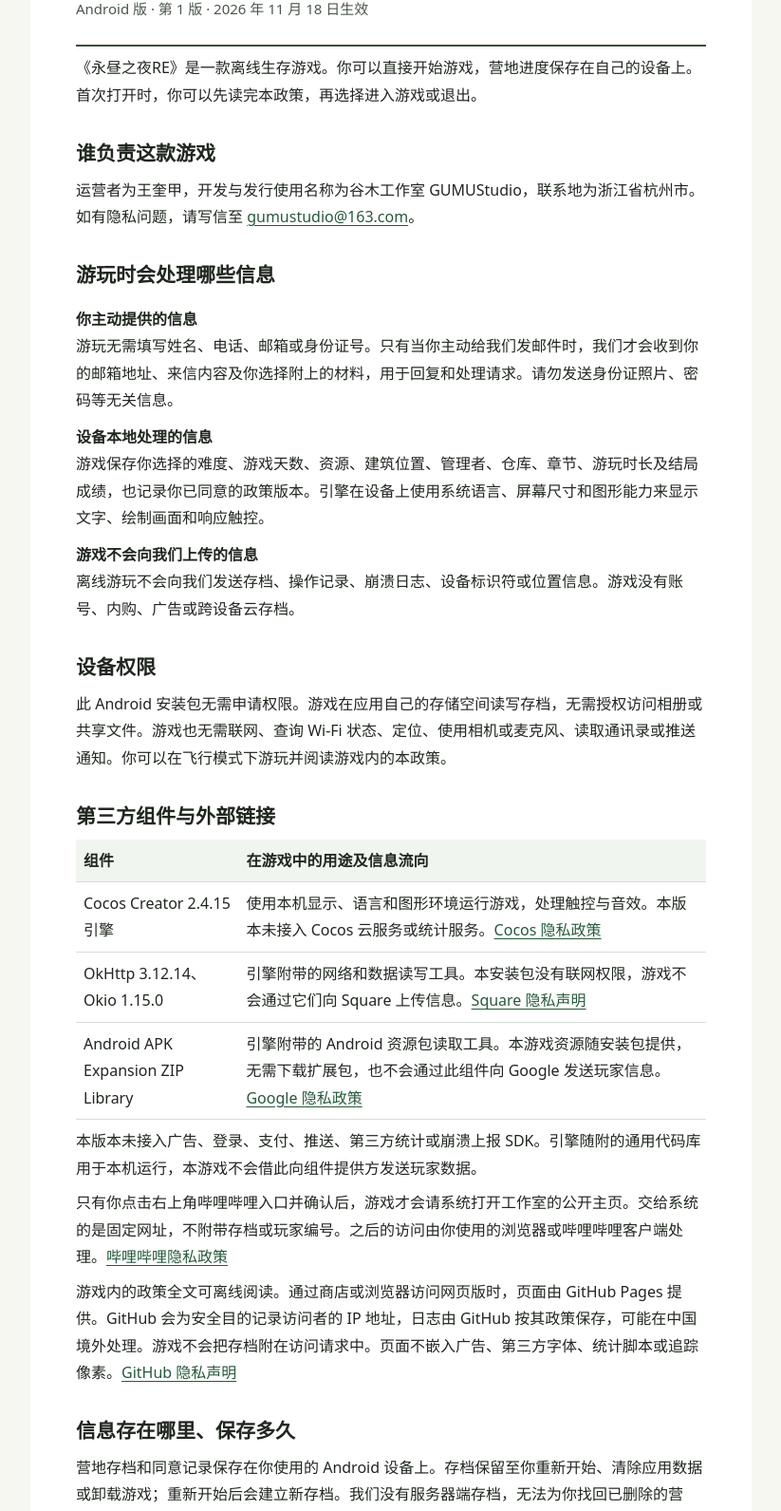
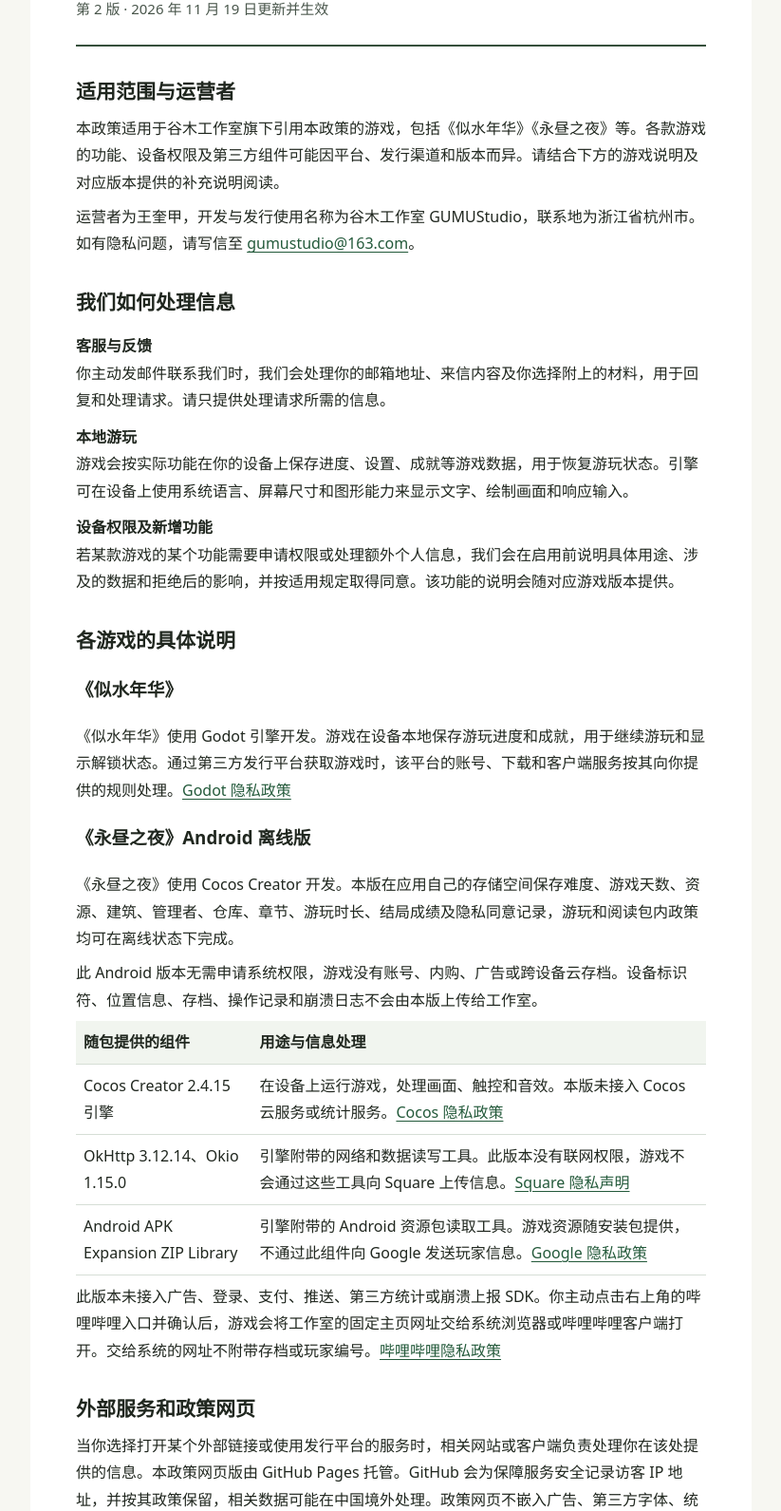
Before and after one commit to gumustudio/forever-night-re-privacy, a plain HTML site: page index.html in a window 1280 px wide. Shown: the part 105-1696 px from the top of the page at 95% size, without its empty margins (228-1051 px from the left). Drawn offline with Linux system fonts and the light colour scheme.

Commit message:
Update GUMU Studio game privacy policy

```diff
--- a/index.html
+++ b/index.html
@@ -1,40 +1,43 @@
 <!doctype html>
 <html lang="zh-CN"><head><meta charset="utf-8"><meta name="viewport" content="width=device-width,initial-scale=1">
-<meta name="referrer" content="no-referrer"><title>《永昼之夜RE》隐私政策｜谷木工作室</title>
+<meta name="referrer" content="no-referrer"><title>谷木工作室相关游戏隐私政策</title>
 <style>
 *{box-sizing:border-box}html{font-family:system-ui,"PingFang SC","Microsoft YaHei",sans-serif;color:#20271f;background:#f7f7f2;line-height:1.78}body{margin:0}main{max-width:760px;margin:auto;padding:40px clamp(18px,5vw,48px) 64px;background:#fff}header{border-bottom:2px solid #36503c;padding-bottom:16px}h1{font-size:clamp(26px,5.5vw,38px);line-height:1.3;margin:0 0 12px}h2{font-size:21px;line-height:1.5;margin:32px 0 8px}p,ul{margin:8px 0}ul{padding-left:1.4em}a{color:#245a3b;text-underline-offset:3px;overflow-wrap:anywhere}.meta{font-size:15px;color:#49564b}dt{font-weight:650;margin-top:10px}dd{margin:0}table{width:100%;border-collapse:collapse}th,td{text-align:left;padding:8px;border-bottom:1px solid #d6ded6;vertical-align:top}th{background:#f1f5ef}@media(max-width:480px){main{padding-top:25px}th,td{padding:6px 4px}}@media print{main{padding:0}a{color:inherit}}
 </style></head><body><main>
-<header><h1>《永昼之夜RE》隐私政策</h1>
-<p class="meta">Android 版 · 第 1 版 · 2026 年 11 月 18 日生效</p></header>
-<p>《永昼之夜RE》是一款离线生存游戏。你可以直接开始游戏，营地进度保存在自己的设备上。首次打开时，你可以先读完本政策，再选择进入游戏或退出。</p>
-<h2>谁负责这款游戏</h2>
+<header><h1>谷木工作室相关游戏隐私政策</h1>
+<p class="meta">第 2 版 · 2026 年 11 月 19 日更新并生效</p></header>
+<h2>适用范围与运营者</h2>
+<p>本政策适用于谷木工作室旗下引用本政策的游戏，包括《似水年华》《永昼之夜》等。各款游戏的功能、设备权限及第三方组件可能因平台、发行渠道和版本而异。请结合下方的游戏说明及对应版本提供的补充说明阅读。</p>
 <p>运营者为王奎甲，开发与发行使用名称为谷木工作室 GUMUStudio，联系地为浙江省杭州市。如有隐私问题，请写信至 <a href="mailto:gumustudio@163.com">gumustudio@163.com</a>。</p>
-<h2>游玩时会处理哪些信息</h2>
-<dl><dt>你主动提供的信息</dt><dd>游玩无需填写姓名、电话、邮箱或身份证号。只有当你主动给我们发邮件时，我们才会收到你的邮箱地址、来信内容及你选择附上的材料，用于回复和处理请求。请勿发送身份证照片、密码等无关信息。</dd>
-<dt>设备本地处理的信息</dt><dd>游戏保存你选择的难度、游戏天数、资源、建筑位置、管理者、仓库、章节、游玩时长及结局成绩，也记录你已同意的政策版本。引擎在设备上使用系统语言、屏幕尺寸和图形能力来显示文字、绘制画面和响应触控。</dd>
-<dt>游戏不会向我们上传的信息</dt><dd>离线游玩不会向我们发送存档、操作记录、崩溃日志、设备标识符或位置信息。游戏没有账号、内购、广告或跨设备云存档。</dd></dl>
-<h2>设备权限</h2>
-<p>此 Android 安装包无需申请权限。游戏在应用自己的存储空间读写存档，无需授权访问相册或共享文件。游戏也无需联网、查询 Wi-Fi 状态、定位、使用相机或麦克风、读取通讯录或推送通知。你可以在飞行模式下游玩并阅读游戏内的本政策。</p>
-<h2>第三方组件与外部链接</h2>
-<table><thead><tr><th>组件</th><th>在游戏中的用途及信息流向</th></tr></thead><tbody>
-<tr><td>Cocos Creator 2.4.15 引擎</td><td>使用本机显示、语言和图形环境运行游戏，处理触控与音效。本版本未接入 Cocos 云服务或统计服务。<a href="https://download.cocos.com/CocosUdc/agreement/Cocos_Privacy_Policy_cn_20200904.html">Cocos 隐私政策</a></td></tr>
-<tr><td>OkHttp 3.12.14、Okio 1.15.0</td><td>引擎附带的网络和数据读写工具。本安装包没有联网权限，游戏不会通过它们向 Square 上传信息。<a href="https://squareup.com/us/en/legal/general/privacy">Square 隐私声明</a></td></tr>
-<tr><td>Android APK Expansion ZIP Library</td><td>引擎附带的 Android 资源包读取工具。本游戏资源随安装包提供，无需下载扩展包，也不会通过此组件向 Google 发送玩家信息。<a href="https://policies.google.cn/privacy?hl=zh-CN">Google 隐私政策</a></td></tr>
+<h2>我们如何处理信息</h2>
+<dl><dt>客服与反馈</dt><dd>你主动发邮件联系我们时，我们会处理你的邮箱地址、来信内容及你选择附上的材料，用于回复和处理请求。请只提供处理请求所需的信息。</dd>
+<dt>本地游玩</dt><dd>游戏会按实际功能在你的设备上保存进度、设置、成就等游戏数据，用于恢复游玩状态。引擎可在设备上使用系统语言、屏幕尺寸和图形能力来显示文字、绘制画面和响应输入。</dd>
+<dt>设备权限及新增功能</dt><dd>若某款游戏的某个功能需要申请权限或处理额外个人信息，我们会在启用前说明具体用途、涉及的数据和拒绝后的影响，并按适用规定取得同意。该功能的说明会随对应游戏版本提供。</dd></dl>
+<h2>各游戏的具体说明</h2>
+<h3>《似水年华》</h3>
+<p>《似水年华》使用 Godot 引擎开发。游戏在设备本地保存游玩进度和成就，用于继续游玩和显示解锁状态。通过第三方发行平台获取游戏时，该平台的账号、下载和客户端服务按其向你提供的规则处理。<a href="https://godotengine.org/privacy-policy/">Godot 隐私政策</a></p>
+<h3>《永昼之夜》Android 离线版</h3>
+<p>《永昼之夜》使用 Cocos Creator 开发。本版在应用自己的存储空间保存难度、游戏天数、资源、建筑、管理者、仓库、章节、游玩时长、结局成绩及隐私同意记录，游玩和阅读包内政策均可在离线状态下完成。</p>
+<p>此 Android 版本无需申请系统权限，游戏没有账号、内购、广告或跨设备云存档。设备标识符、位置信息、存档、操作记录和崩溃日志不会由本版上传给工作室。</p>
+<table><thead><tr><th scope="col">随包提供的组件</th><th scope="col">用途与信息处理</th></tr></thead><tbody>
+<tr><td>Cocos Creator 2.4.15 引擎</td><td>在设备上运行游戏，处理画面、触控和音效。本版未接入 Cocos 云服务或统计服务。<a href="https://download.cocos.com/CocosUdc/agreement/Cocos_Privacy_Policy_cn_20200904.html">Cocos 隐私政策</a></td></tr>
+<tr><td>OkHttp 3.12.14、Okio 1.15.0</td><td>引擎附带的网络和数据读写工具。此版本没有联网权限，游戏不会通过这些工具向 Square 上传信息。<a href="https://squareup.com/us/en/legal/general/privacy">Square 隐私声明</a></td></tr>
+<tr><td>Android APK Expansion ZIP Library</td><td>引擎附带的 Android 资源包读取工具。游戏资源随安装包提供，不通过此组件向 Google 发送玩家信息。<a href="https://policies.google.cn/privacy?hl=zh-CN">Google 隐私政策</a></td></tr>
 </tbody></table>
-<p>本版本未接入广告、登录、支付、推送、第三方统计或崩溃上报 SDK。引擎随附的通用代码库用于本机运行，本游戏不会借此向组件提供方发送玩家数据。</p>
-<p>只有你点击右上角哔哩哔哩入口并确认后，游戏才会请系统打开工作室的公开主页。交给系统的是固定网址，不附带存档或玩家编号。之后的访问由你使用的浏览器或哔哩哔哩客户端处理。<a href="https://www.bilibili.com/blackboard/privacy-pc.html">哔哩哔哩隐私政策</a></p>
-<p>游戏内的政策全文可离线阅读。通过商店或浏览器访问网页版时，页面由 GitHub Pages 提供。GitHub 会为安全目的记录访问者的 IP 地址，日志由 GitHub 按其政策保存，可能在中国境外处理。游戏不会把存档附在访问请求中。页面不嵌入广告、第三方字体、统计脚本或追踪像素。<a href="https://docs.github.com/zh/site-policy/privacy-policies/github-general-privacy-statement">GitHub 隐私声明</a></p>
+<p>此版本未接入广告、登录、支付、推送、第三方统计或崩溃上报 SDK。你主动点击右上角的哔哩哔哩入口并确认后，游戏会将工作室的固定主页网址交给系统浏览器或哔哩哔哩客户端打开。交给系统的网址不附带存档或玩家编号。<a href="https://www.bilibili.com/blackboard/privacy-pc.html">哔哩哔哩隐私政策</a></p>
+<h2>外部服务和政策网页</h2>
+<p>当你选择打开某个外部链接或使用发行平台的服务时，相关网站或客户端负责处理你在该处提供的信息。本政策网页版由 GitHub Pages 托管。GitHub 会为保障服务安全记录访客 IP 地址，并按其政策保留，相关数据可能在中国境外处理。政策网页不嵌入广告、第三方字体、统计脚本或追踪像素。<a href="https://docs.github.com/zh/site-policy/privacy-policies/github-general-privacy-statement">GitHub 隐私声明</a></p>
 <h2>信息存在哪里、保存多久</h2>
-<p>营地存档和同意记录保存在你使用的 Android 设备上。存档保留至你重新开始、清除应用数据或卸载游戏；重新开始后会建立新存档。我们没有服务器端存档，无法为你找回已删除的营地。</p>
-<p>主动来信保存在工作室使用的网易邮箱中，仅用于处理和跟进你的请求。处理完毕且无继续留存必要时删除；法律有留存要求的，按相应期限处理。游戏不会出售或公开你的个人信息。</p>
+<p>本地存档和同意记录保存在你游玩所用的设备上，通常保留至你清除游戏数据或手动删除存档。《永昼之夜》Android 离线版点「重新开始」会清除当前营地，游戏随后会建立新存档。我们无法从服务器恢复该版本已删除的营地。</p>
+<p>主动来信保存在工作室使用的网易邮箱中，仅用于处理和跟进你的请求。请求处理完毕且无继续留存必要时，我们会删除相关资料。法律规定需要保留的，按相应期限处理。我们不会出售你的个人信息。</p>
 <h2>关于未成年人</h2>
-<p>本游戏面向成年人，不面向未满 18 周岁的玩家，也不主动向不满 14 周岁的儿童收集个人信息。如果你是未成年人，请勿使用本游戏或向我们提交个人资料。监护人发现孩子已通过邮件提供资料，可联系我们请求删除。</p>
+<p>请查看各游戏及发行平台的适龄提示。《永昼之夜》Android 离线版面向成年人。我们不主动向不满 14 周岁的儿童收集个人信息。监护人发现孩子已通过邮件等方式向我们提供资料，可联系我们核实并请求删除。</p>
 <h2>你可以如何管理自己的信息</h2>
-<ul><li><strong>查看或更正。</strong>可在游戏的资源栏、建筑、管理者、仓库和任务面板查看当前进度。若需查询、更正或删除你通过邮件提供的信息，请用原邮箱来信，说明需要处理的内容。</li>
-<li><strong>删除存档。</strong>在游戏内打开「存档」并点「重新开始」可清空当前营地。要一并删除本机同意记录，可在手机「设置 → 应用 → 永昼之夜RE → 存储」中清除应用数据。不同手机的菜单名称可能略有不同。</li>
-<li><strong>撤回同意。</strong>在游戏中点问号，打开「隐私政策」，选择「撤回同意」并确认，游戏会退出，已有存档保留。下次启动时可重新选择。</li>
-<li><strong>注销。</strong>游戏没有账号，因此没有账号注销手续。你可以随时清除应用数据或卸载游戏。</li></ul>
+<ul><li><strong>查阅、更正或删除个人信息。</strong>如需处理你通过邮件提供的信息，请用原邮箱来信，说明游戏名称和需要处理的内容。我们可在必要范围内核实请求。</li>
+<li><strong>管理本地存档。</strong>请使用对应游戏的存档菜单或设备的应用存储设置。《永昼之夜》可在「存档」中点「重新开始」删除当前营地，也可在手机「设置 → 应用 → 永昼之夜 → 存储」中清除本机存档和同意记录。</li>
+<li><strong>撤回同意。</strong>你可以通过游戏内提供的入口或联系我们行使撤回同意的权利。《永昼之夜》可在问号说明页打开「隐私政策」，选择「撤回同意」并确认。游戏会退出，已有存档会保留，下次启动时可重新选择。</li>
+<li><strong>账号注销。</strong>《永昼之夜》Android 离线版无需建立账号。你在第三方发行平台开通的账号，可通过该平台的账号功能申请注销。</li></ul>
 <h2>政策更新与联系</h2>
-<p>政策更新时，我们会在本页注明新版本和生效日期，并在相应的游戏版本内同步更新。如果处理目的、方式或信息种类发生重要变化，我们会在实施前向你说明，并重新征得你的同意。</p>
+<p>政策更新时，我们会在本页注明新版本和生效日期，并通过相应版本的游戏或发行页面提示。如处理目的、方式或信息种类发生重要变化，我们会在实施前说明，并在依法需要时重新征得同意。</p>
 <p>如需行使上述权利或提出疑问，请联系王奎甲。我们将在收到隐私请求后的 <strong>15 个工作日内答复</strong>。联系邮箱为 <a href="mailto:gumustudio@163.com">gumustudio@163.com</a>。</p>
 </main></body></html>
```
